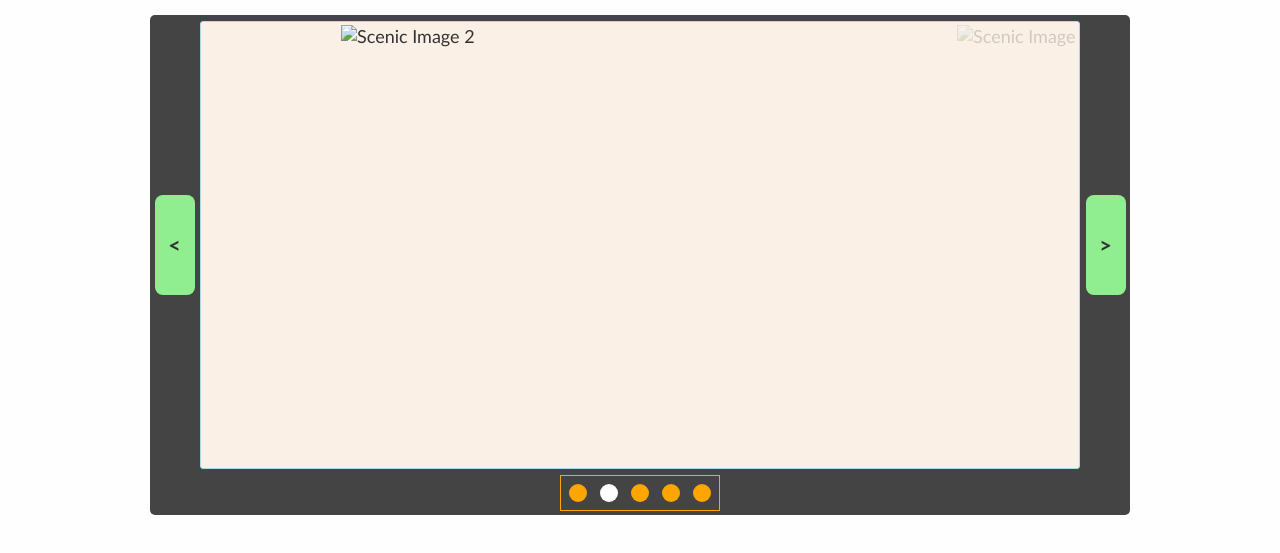
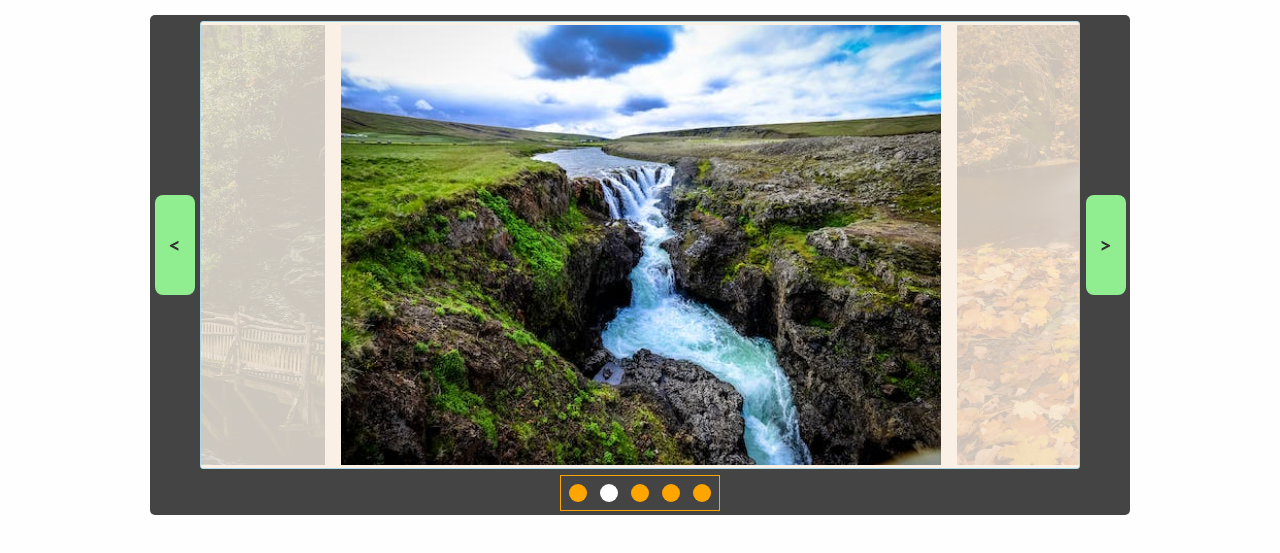
Before and after one commit to Slashmyaxl/animated-UI, a plain HTML site: page index.html in a window 1280 px wide. Shown: the part 125-678 px from the top of the page. Drawn offline with Linux system fonts and the light colour scheme.

Commit message:
Slow timer, move images to dist folder

```diff
--- a/index.html
+++ b/index.html
@@ -37,19 +37,19 @@
           <div class="slider" id="previous"><</div>
           <div class="slideshow">
             <div class="slide" id="1">
-              <img src="../src/images/pexels-aaron-buitenwerf-1293423.jpg" alt="Scenic Image 1">
+              <img src="./pexels-aaron-buitenwerf-1293423.jpg" alt="Scenic Image 1">
             </div>
             <div class="slide" id="2">
-              <img src="../src/images/pexels-francesco-ungaro-464407.jpg" alt="Scenic Image 2">
+              <img src="./pexels-francesco-ungaro-464407.jpg" alt="Scenic Image 2">
             </div>
             <div class="slide" id="3">
-              <img src="../src/images/pexels-petr-ganaj-4072435.jpg" alt="Scenic Image 3">
+              <img src="./pexels-petr-ganaj-4072435.jpg" alt="Scenic Image 3">
             </div>
             <div class="slide" id="4">
-              <img src="../src/images/pexels-pixabay-158063.jpg" alt="Scenic Image 4">
+              <img src="./pexels-pixabay-158063.jpg" alt="Scenic Image 4">
             </div>
             <div class="slide" id="5">
-              <img src="../src/images/pexels-pixabay-50594.jpg" alt="Scenic Image 5">
+              <img src="./pexels-pixabay-50594.jpg" alt="Scenic Image 5">
             </div>
           </div>
           <div class="slider" id="next">></div>
```
Also changed, not shown: pexels-aaron-buitenwerf-1293423.jpg (added), pexels-francesco-ungaro-464407.jpg (added), pexels-petr-ganaj-4072435.jpg (added), pexels-pixabay-158063.jpg (added), pexels-pixabay-50594.jpg (added).
